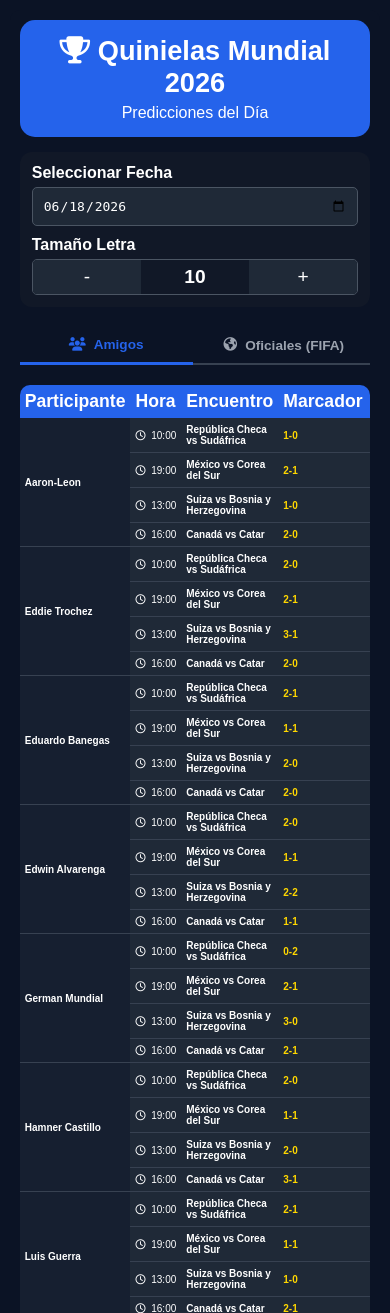
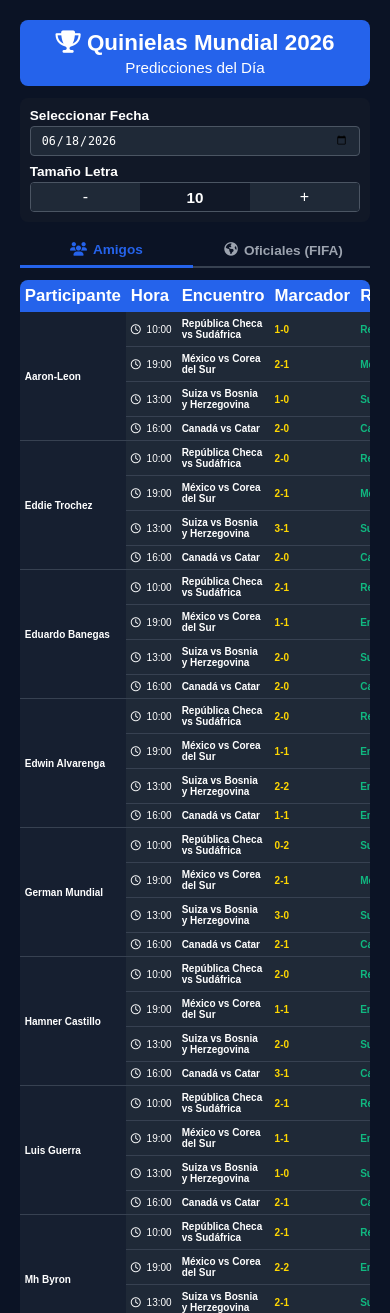
Before and after one commit to eddietrochez/WorldCup-Results, a Flask app: page / in a window 390 px wide. Shown: the top 1313 px of the page. Run offline with Flask 3, Linux system fonts and the light colour scheme.

Commit message:
Refactor styles for improved layout and spacing

```diff
--- a/templates/index.html
+++ b/templates/index.html
@@ -16,36 +16,39 @@
             flex-direction: column;
             min-height: 100vh;
             margin: 0;
-            padding-top: 20px;
+            padding-top: 10px;
         }
         .container {
-            width: 90%;
+            width: 95%;
             max-width: 1200px;
             background-color: #0b1325;
-            padding: 20px;
-            border-radius: 10px;
+            padding: 10px;
             box-sizing: border-box;
         }
+
+        /* BANNER SUPERIOR MÁS COMPACTO */
         .header-banner {
             background-color: #2563eb;
-            border-radius: 15px;
-            padding: 20px;
+            border-radius: 8px;
+            padding: 10px;
             text-align: center;
-            margin-bottom: 20px;
+            margin-bottom: 12px;
         }
         .header-banner h1 {
             margin: 0;
-            font-size: 2.5em;
+            font-size: 1.4em; /* Reducido drásticamente */
         }
         .header-banner p {
-            margin: 5px 0 0 0;
-            font-size: 1.2em;
+            margin: 3px 0 0 0;
+            font-size: 0.95em; /* Reducido drásticamente */
         }
+
+        /* PANEL DE CONTROL AJUSTADO PROPORCIONALMENTE */
         .control-panel {
             background-color: #111827;
-            border-radius: 12px;
-            padding: 20px;
-            margin-bottom: 20px;
+            border-radius: 8px;
+            padding: 10px 15px;
+            margin-bottom: 12px;
             display: flex;
             justify-content: space-between;
             align-items: center;
@@ -56,30 +59,31 @@
             flex-direction: column;
         }
         .control-group label {
-            margin-bottom: 5px;
+            margin-bottom: 3px;
             font-weight: bold;
+            font-size: 0.85em; /* Texto guía más discreto */
         }
         .control-group input[type="date"] {
             background-color: #1f2937;
             color: white;
             border: 1px solid #4b5563;
-            padding: 10px;
-            border-radius: 5px;
-            font-size: 1em;
+            padding: 6px 10px;
+            border-radius: 4px;
+            font-size: 0.9em;
         }
         .btn-group {
             display: flex;
             align-items: center;
             border: 1px solid #4b5563;
-            border-radius: 5px;
+            border-radius: 4px;
             overflow: hidden;
         }
         .btn-group button {
             background-color: #1f2937;
             color: white;
             border: none;
-            padding: 10px 15px;
-            font-size: 1.2em;
+            padding: 6px 12px;
+            font-size: 1em;
             cursor: pointer;
         }
         .btn-group button:hover {
@@ -87,29 +91,29 @@
         }
         .btn-group span {
             background-color: #111827;
-            padding: 10px 20px;
-            font-size: 1.2em;
+            padding: 6px 12px;
+            font-size: 0.95em;
             font-weight: bold;
         }
 
-        /* DISEÑO DE PESTAÑAS */
+        /* PESTAÑAS COMPACTAS AL ESTILO DE AYER */
         .tabs-container {
             display: flex;
             border-bottom: 2px solid #374151;
-            margin-bottom: 20px;
+            margin-bottom: 12px;
         }
         .tab-button {
             background: none;
             border: none;
             color: #9ca3af;
-            padding: 12px 24px;
-            font-size: 1.1em;
+            padding: 8px 16px;
+            font-size: 0.95em; /* Ajustado para que no domine la vista */
             font-weight: bold;
             cursor: pointer;
             transition: all 0.3s;
             display: flex;
             align-items: center;
-            gap: 8px;
+            gap: 6px;
         }
         .tab-button:hover {
             color: #ffffff;
@@ -125,7 +129,7 @@
             width: 100%;
             overflow-x: auto;
             -webkit-overflow-scrolling: touch;
-            border-radius: 10px;
+            border-radius: 8px;
             background-color: #1f2937;
         }
 
@@ -133,24 +137,23 @@
         .tabla-oscura-custom {
             width: 100%;
             border-collapse: collapse;
-            table-layout: auto; /* Excel Mode: Deja que las celdas definan su tamaño ideal */
+            table-layout: auto;
         }
         .tabla-oscura-custom th, .tabla-oscura-custom td {
-            padding: 10px 8px; /* Padding reducido y optimizado */
+            padding: 10px 8px;
             text-align: left;
             box-sizing: border-box;
         }
 
-        /* Forzamos el "Autoajustar al texto" en las columnas de datos cortos */
         .col-autoajuste {
             white-space: nowrap;
-            width: 1%; /* Truco CSS: obliga a la celda a cerrarse justo al tamaño de su contenido */
+            width: 1%;
         }
 
         .tabla-oscura-custom th {
             background-color: #2563eb;
             color: white;
-            font-size: 1.1em;
+            font-size: 1.05em;
         }
         .tabla-oscura-custom td {
             border-bottom: 1px solid #374151;
@@ -175,47 +178,30 @@
             margin-right: 3px;
         }
 
-        /* AJUSTES DE MEDIA QUERY PARA MÓVILES */
+        /* MEDIA QUERIES PARA REGULAR MÓVILES (FLEXIBILIDAD SIN DEFORMAR) */
         @media (max-width: 768px) {
-            body {
-                padding-top: 10px;
-            }
-            .container {
-                width: 95%;
-                padding: 10px;
-            }
-            .header-banner {
-                padding: 15px 10px;
-                margin-bottom: 15px;
-            }
-            .header-banner h1 {
-                font-size: 1.7em;
-            }
-            .header-banner p {
-                font-size: 1em;
-            }
             .control-panel {
                 flex-direction: column;
                 align-items: stretch;
-                padding: 12px;
-                gap: 10px;
+                padding: 10px;
+                gap: 8px;
             }
             .btn-group button, .btn-group span {
                 flex: 1;
                 text-align: center;
-                padding: 6px;
+                padding: 5px;
             }
             .tabs-container {
-                gap: 5px;
+                gap: 4px;
             }
             .tab-button {
-                padding: 10px 5px;
+                padding: 8px 4px;
                 font-size: 0.85em;
                 flex: 1;
                 justify-content: center;
             }
             .tabla-oscura-custom th, .tabla-oscura-custom td {
-                padding: 6px 5px; /* Padding móvil ultra optimizado */
+                padding: 6px 5px;
             }
         }
     </style>
@@ -237,7 +223,8 @@
             <label>Tamaño Letra</label>
             <div class="btn-group">
                 <button onclick="cambiarLetra(-1)">-</button>
-                <span id="indicador-letra">10</span> <button onclick="cambiarLetra(1)">+</button>
+                <span id="indicador-letra">10</span>
+                <button onclick="cambiarLetra(1)">+</button>
             </div>
         </div>
     </div>
@@ -257,7 +244,8 @@
                 <tr>
                     <th class="col-autoajuste">Participante</th>
                     <th class="col-autoajuste">Hora</th>
-                    <th>Encuentro</th> <th class="col-autoajuste">Marcador</th>
+                    <th>Encuentro</th>
+                    <th class="col-autoajuste">Marcador</th>
                     <th class="col-autoajuste">Resultado</th>
                 </tr>
             </thead>
@@ -268,12 +256,12 @@
 </div>
 
 <script>
-    // Inicialización del tamaño de letra en 10px
     let fontSizeActual = 10;
     let pestañaActual = 'amigos';
 
     document.getElementById('selector-fecha').addEventListener('change', cargarDatosSegunVista);
 
+    // Mantenemos tu lógica intacta para no romper la comunicación con Flask
     function cambiarPestaña(tipo) {
         pestañaActual = tipo;
 
@@ -380,7 +368,6 @@
     }
 
     window.onload = () => {
-        // Al arrancar, aplicamos la fuente inicial de 10px explícitamente a los elementos base
         cambiarLetra(0);
         cargarDatosSegunVista();
     };
```
